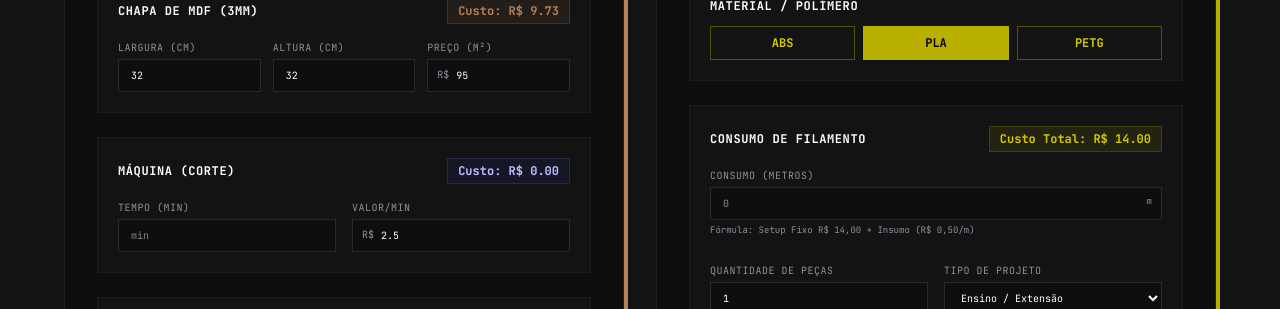
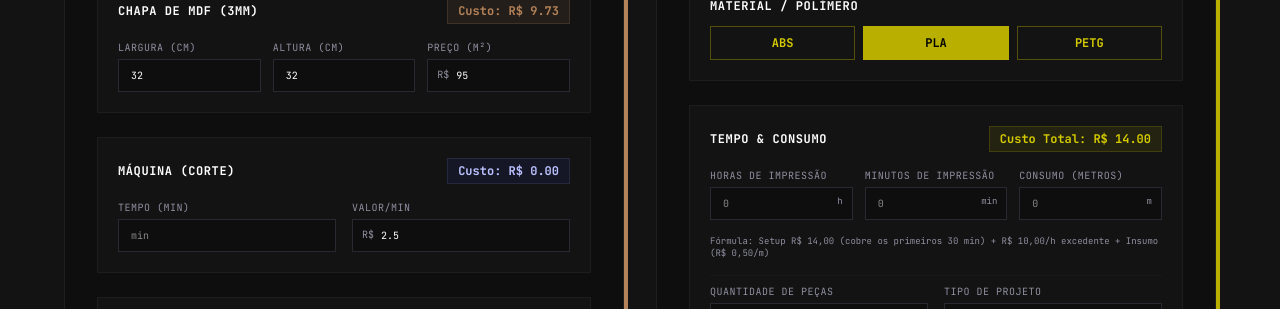
Before and after one commit to marceloengvs-hub/esteira-tech, a Next.js app: page / in a window 1280 px wide. Shown: the part 4340-4649 px from the top of the page. Built offline with nearby package versions, Linux system fonts and the light colour scheme; no server answers; the database is empty.

Commit message:
Adiciona a variavel hora/tempo excedente de setup no calculo final de impressao 3D

```diff
--- a/app/page.tsx
+++ b/app/page.tsx
@@ -95,6 +95,8 @@ export default function Page() {
 
   // Simulador de Custos - Impressão 3D
   const [printMaterial, setPrintMaterial] = React.useState<'PLA' | 'PETG' | 'ABS'>('PLA');
+  const [printHours, setPrintHours] = React.useState<number | ''>('');
+  const [printMinutes, setPrintMinutes] = React.useState<number | ''>('');
   const [filamentMetres, setFilamentMetres] = React.useState<number | ''>('');
   const [printQuantity, setPrintQuantity] = React.useState<number>(1);
   const [projectType, setProjectType] = React.useState<'ENSINO' | 'PESQUISA'>('ENSINO');
@@ -112,11 +114,16 @@ export default function Page() {
   const laserCutCost = (laserCutTime === '' ? 0 : laserCutTime) * laserCutPricePerMin;
   const laserEngraveCost = (laserEngraveTime === '' ? 0 : laserEngraveTime) * laserEngravePricePerMin;
 
+  const totalPrintHours = (printHours === '' ? 0 : printHours) + (printMinutes === '' ? 0 : printMinutes) / 60;
   const metersVal = filamentMetres === '' ? 0 : filamentMetres;
 
   const precoMetro = PRECO_METRO[printMaterial];
   const custoMaterial = metersVal * precoMetro;
-  const valorCheio = 14.00 + custoMaterial;
+
+  // A taxa fixa de setup de R$ 14,00 cobre os primeiros 30 minutos (0.5h) de máquina
+  const horasExcedentes = Math.max(0, totalPrintHours - 0.5);
+  const custoTempo = horasExcedentes * 10.00; // R$ 10,00 por hora excedente
+  const valorCheio = 14.00 + custoTempo + custoMaterial;
 
   const printCostPerPiece = valorCheio * (projectType === 'PESQUISA' ? 0.5 : 1.0);
   const totalPrintCost = printCostPerPiece * printQuantity;
@@ -132,6 +139,8 @@ export default function Page() {
     setLaserEngraveTime('');
     setLaserEngravePricePerMin(2.5);
     setPrintMaterial('PLA');
+    setPrintHours('');
+    setPrintMinutes('');
     setFilamentMetres('');
     setPrintQuantity(1);
     setProjectType('ENSINO');
@@ -895,14 +904,45 @@ export default function Page() {
                 <div className="p-5 bg-[#131313] border border-[#454655]/20 rounded-none space-y-4">
                   <div className="flex justify-between items-center">
                     <h4 className="font-mono text-xs font-bold text-white uppercase tracking-wider">
-                      Consumo de Filamento
+                      Tempo & Consumo
                     </h4>
                     <span className="font-mono text-xs text-[#d5cb00] bg-[#b8af00]/10 px-2.5 py-1 font-bold border border-[#b8af00]/20">
                       Custo Total: R$ {totalPrintCost.toFixed(2)}
                     </span>
                   </div>
 
-                  <div className="grid grid-cols-1 gap-3 font-mono text-[10px]">
+                  <div className="grid grid-cols-3 gap-3 font-mono text-[10px]">
+                    <div>
+                      <label className="block text-[#8f8fa0] uppercase tracking-wider mb-1">Horas de Impressão</label>
+                      <div className="relative">
+                        <input
+                          type="number"
+                          min="0"
+                          placeholder="0"
+                          value={printHours}
+                          onChange={(e) => setPrintHours(e.target.value === '' ? '' : Math.max(0, Number(e.target.value)))}
+                          className="w-full bg-[#0e0e0e] border border-[#454655]/50 px-3 py-2 text-white font-mono focus:outline-none focus:border-[#b8af00]"
+                        />
+                        <span className="absolute right-2.5 top-2 text-[#8f8fa0] text-[9px]">h</span>
+                      </div>
+                    </div>
+
+                    <div>
+                      <label className="block text-[#8f8fa0] uppercase tracking-wider mb-1">Minutos de Impressão</label>
+                      <div className="relative">
+                        <input
+                          type="number"
+                          min="0"
+                          max="59"
+                          placeholder="0"
+                          value={printMinutes}
+                          onChange={(e) => setPrintMinutes(e.target.value === '' ? '' : Math.max(0, Math.min(59, Number(e.target.value))))}
+                          className="w-full bg-[#0e0e0e] border border-[#454655]/50 px-3 py-2 text-white font-mono focus:outline-none focus:border-[#b8af00]"
+                        />
+                        <span className="absolute right-2.5 top-2 text-[#8f8fa0] text-[9px]">min</span>
+                      </div>
+                    </div>
+
                     <div>
                       <label className="block text-[#8f8fa0] uppercase tracking-wider mb-1">
                         Consumo (Metros)
@@ -921,13 +961,14 @@ export default function Page() {
                           m
                         </span>
                       </div>
-                      <div className="text-[9px] text-[#8f8fa0] mt-1">
-                        Fórmula: Setup Fixo R$ 14,00 + Insumo ({
-                          printMaterial === 'ABS' ? 'R$ 0,33/m' :
-                          printMaterial === 'PLA' ? 'R$ 0,50/m' : 'R$ 0,58/m'
-                        })
-                      </div>
                     </div>
+                  </div>
+
+                  <div className="text-[9px] text-[#8f8fa0] font-mono leading-tight">
+                    Fórmula: Setup R$ 14,00 (cobre os primeiros 30 min) + R$ 10,00/h excedente + Insumo ({
+                      printMaterial === 'ABS' ? 'R$ 0,33/m' :
+                      printMaterial === 'PLA' ? 'R$ 0,50/m' : 'R$ 0,58/m'
+                    })
                   </div>
 
                   <div className="grid grid-cols-2 gap-4 font-mono text-[10px] pt-2 border-t border-[#454655]/10">
```
